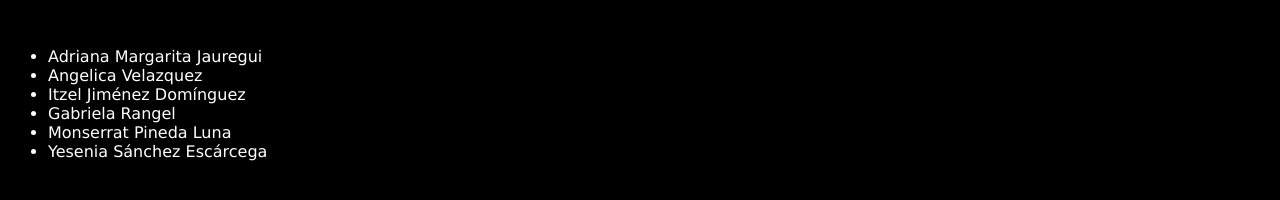
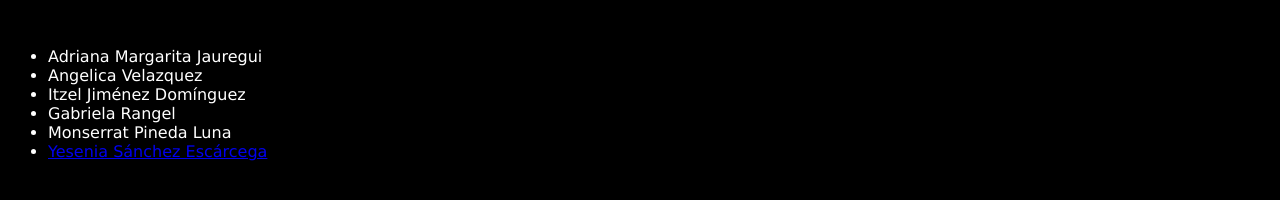
Before and after one commit to itzelJimenez/anuario, a plain HTML site: page index.html in a window 1280 px wide. Shown: the part 128-328 px from the top of the page. Drawn offline with Linux system fonts and the light colour scheme.

Commit message:
Se modifica index.html para agregar liga a yesenia.html

```diff
--- a/index.html
+++ b/index.html
@@ -17,7 +17,7 @@
         <li> Itzel Jiménez Domínguez</li>
         <li> Gabriela Rangel</li>
         <li> Monserrat Pineda Luna</li>
-        <li> Yesenia Sánchez Escárcega</li>
+        <li><a href="yesenia.html"> Yesenia Sánchez Escárcega</a></li>
       </ul>
     </section>
   </body>
```
Also changed, not shown: yesenia.html (+1 -1 lines).
